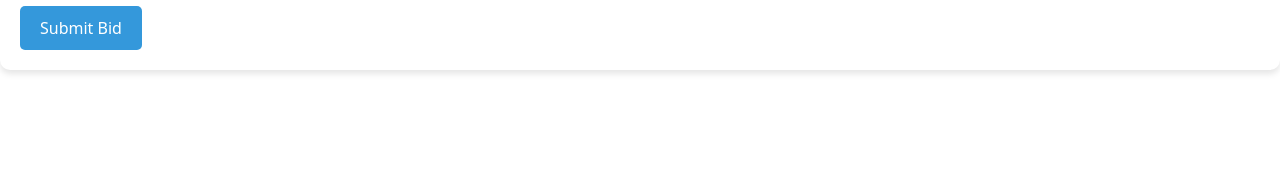
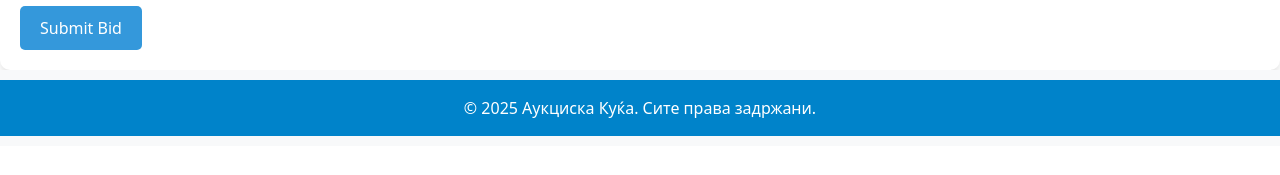
Before and after one commit to martinristow/front-end-auction-house, a React (Vite) app in the folder auction-house/: page /auction/1 in a window 1280 px wide. Shown: the part 491-666 px from the top of the page. Built offline with nearby package versions, Linux system fonts and the light colour scheme; no server answers; sample sign-in values are in the browser's storage.

Commit message:
Added footer component

```diff
--- a/auction-house/src/Pages/GetAuctionById.jsx
+++ b/auction-house/src/Pages/GetAuctionById.jsx
@@ -4,6 +4,7 @@ import axios from 'axios';
 import AuctionDetails from './../Components/AuctionDetail.jsx';
 import BidsDetail from './../Components/BidsDetail.jsx';
 import CreateBid from "../Components/CreateBid.jsx";
+import Footer from "../Components/Footer.jsx";
 
 function AuctionPage() {
     const { id } = useParams(); // Auction ID од URL
@@ -36,6 +37,7 @@ function AuctionPage() {
             <AuctionDetails id={id} />
             <BidsDetail bids={bids} /> {/* Пропси со понуди */}
             <CreateBid auctionId={id} updateBids={updateBids} /> {/* Ажурирање на понудите */}
+            <Footer/>
         </div>
     );
 }
```
